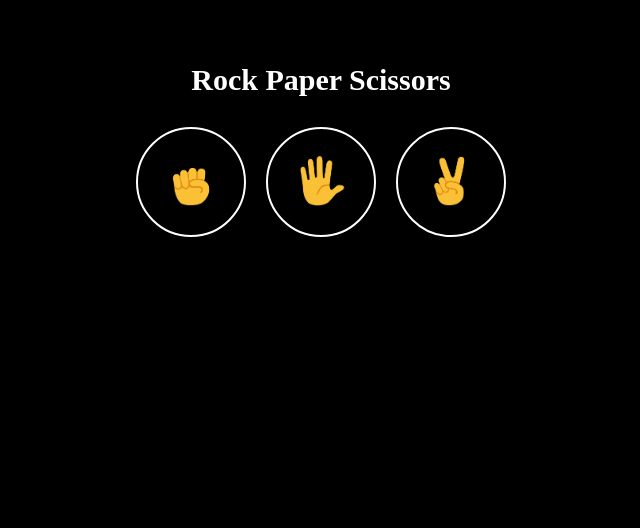
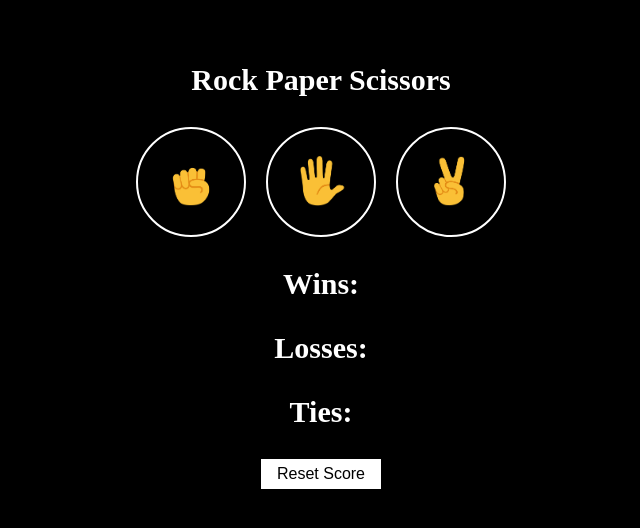
Before and after one commit to surnan/rock-paper-scissors, a plain HTML site: page index.html in a window 1280 px wide. Shown: the whole page, without its empty margins (319-959 px from the left). Drawn offline with Linux system fonts and the light colour scheme.

Commit message:
ADD: Elements under hand emoji added to page.  UI needed

```diff
--- a/index.html
+++ b/index.html
@@ -14,6 +14,16 @@
     <button class="hand-emoji-button"><img class="hand-emoji-pic" src="/images/paper-emoji.png"> </button>
     <button class="hand-emoji-button"><img class="hand-emoji-pic" src="/images/scissors-emoji.png"> </button>
   </div>
+
+  <div class="under-hand-emoji-div">
+    <p class="game-title">Wins: </p>
+    <p class="game-title">Losses: </p>
+    <p class="game-title">Ties: </p>
+    <button class="reset-button">Reset Score</button>
+  </div>
+
+
+
 </body>
 
 </html>
--- a/styles/general.css
+++ b/styles/general.css
@@ -1,16 +1,22 @@
-body{
+body {
   background-color: black;
   padding: 25px 0 0 0;
 }
 
-.game-title{
+.under-hand-emoji-div {
+  /* needs to be declared before the child
+      objects in CSS file to put them under 'center'*/
+  text-align: center;
+}
+
+.game-title {
   font-size: 30px;
   font-weight: 700;
   color: white;
   text-align: center;
 }
 
-.hand-emoji-pic{
+.hand-emoji-pic {
   /*  set size on pic and button resizes.
       if size set on button then image will exceed boundaries
       and need to be reset anyway*/
@@ -20,7 +26,8 @@ body{
   object-fit: fill;
 
 }
-.hand-emoji-button{
+
+.hand-emoji-button {
   background-color: black;
   border-color: white;
   border-radius: 55px;
@@ -30,8 +37,15 @@ body{
   width: 110px;
 }
 
-.emoji-div{
+.emoji-div {
   display: flex;
   justify-content: center;
   column-gap: 20px;
 }
+
+.reset-button {
+  font-size: 16px;
+  padding: 6px 16px;
+  background-color: white;
+  border: none;
+}
```
